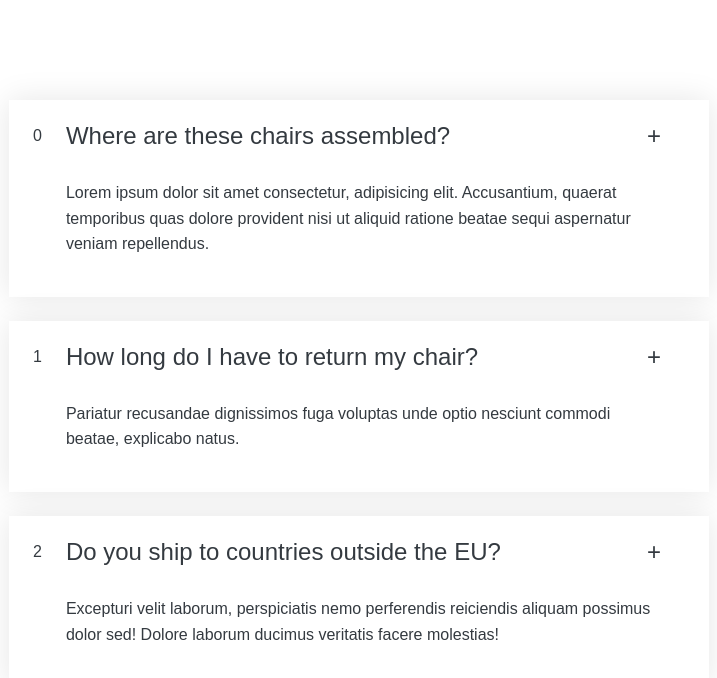
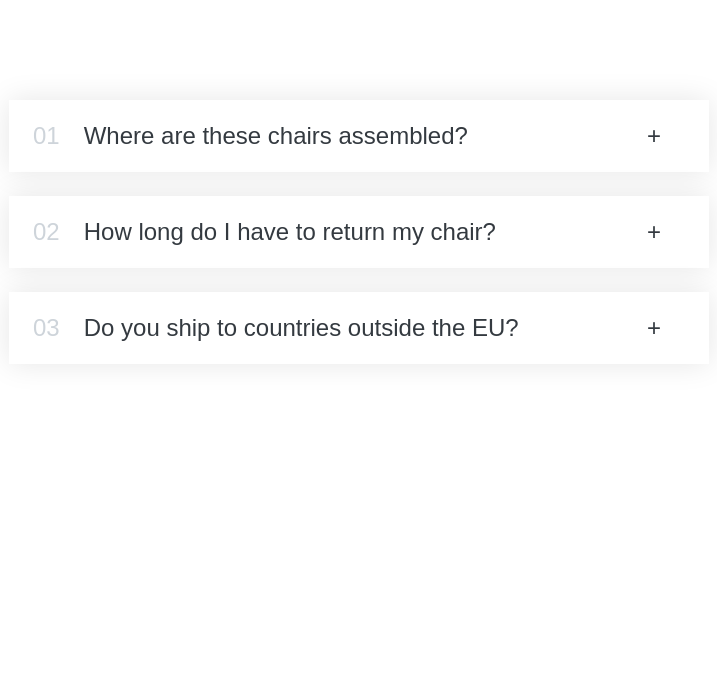
Before and after one commit to AjaxMhdy-17/react-basics, a React (Vite) app: page / in a window 1280 px wide. Shown: the top 678 px of the page, without its empty margins (281-998 px from the left). Built offline with nearby package versions, Linux system fonts and the light colour scheme.

Commit message:
basic accordion

```diff
--- a/src/App.jsx
+++ b/src/App.jsx
@@ -17,7 +17,6 @@ const faqs = [
 ];
 
 function App() {
-
   return (
     <main className="app">
       <Accordion data={faqs} />
@@ -41,12 +40,18 @@ function Accordion({ data }) {
 }
 
 function AccordionItem({ title, text, num }) {
+  const [isOpen, setIsOpen] = useState(false);
+
+  const toggleIsOpen = () => {
+    setIsOpen((open) => !open);
+  };
+
   return (
-    <div className="item">
-      <p>{num}</p>
+    <div className={`item ${isOpen && 'open'}`} onClick={toggleIsOpen}>
+      <p className="number">{num <= 9 ? `0${num + 1}` : num}</p>
       <p className="title">{title}</p>
-      <p className="icon">+</p>
-      <div className="content-box">{text}</div>
+      <p className="icon">{isOpen ? '-' : '+'}</p>
+      {isOpen && <div className="content-box">{text}</div>}
     </div>
   );
 }
```
